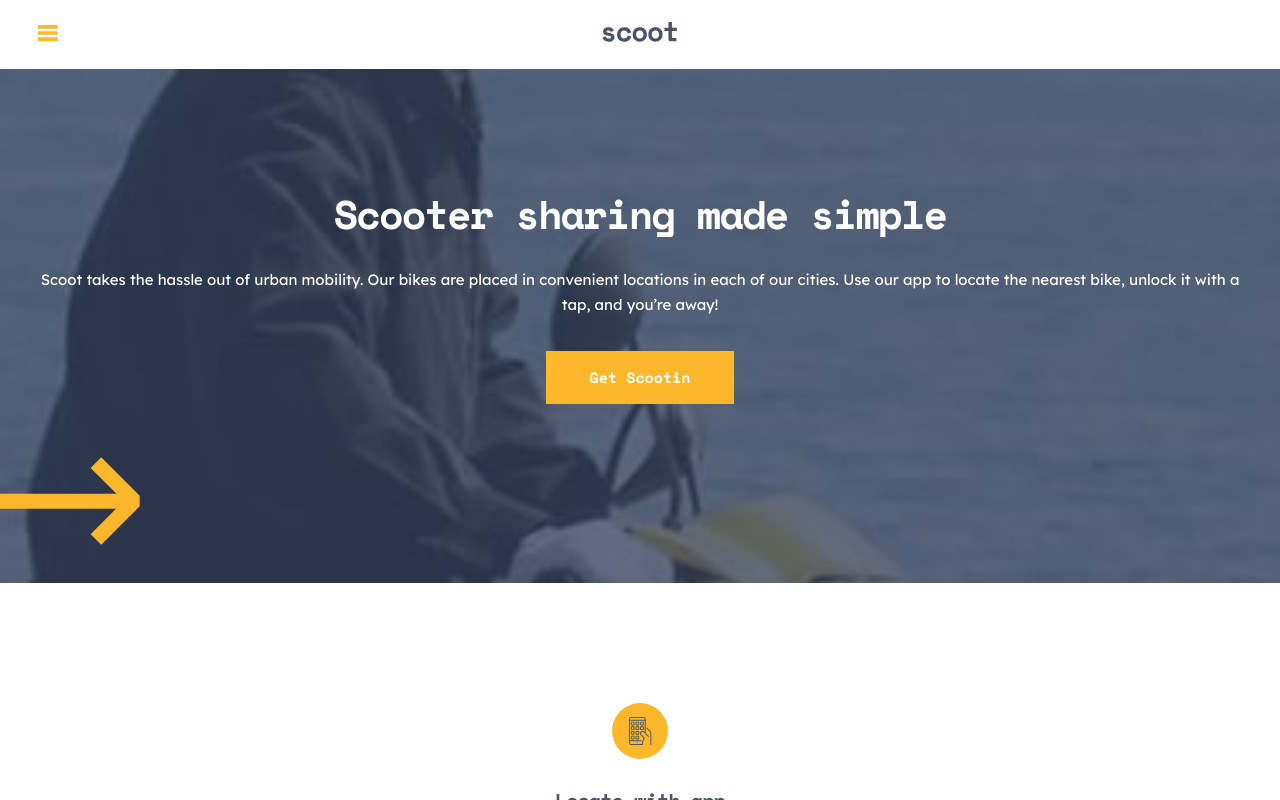
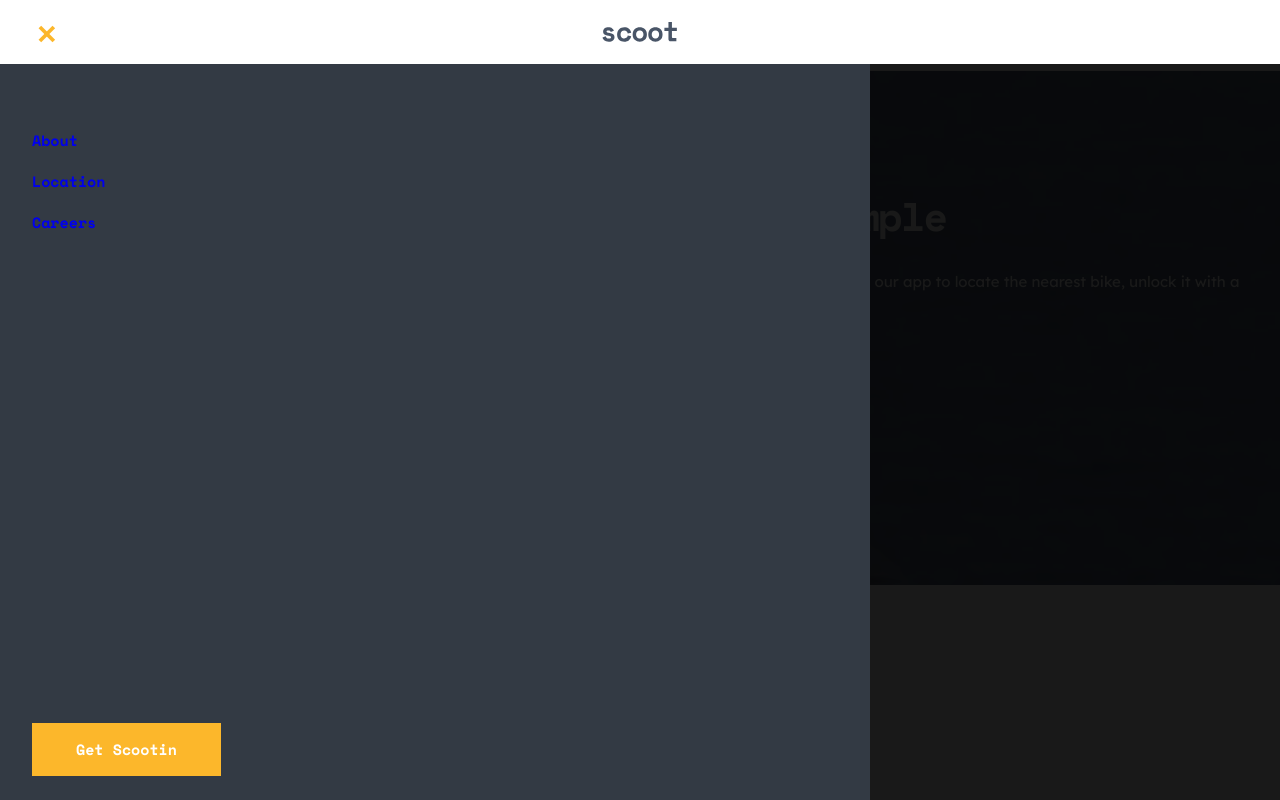
Before and after one commit to Oleksandr-Berd/scooter, a React (Create React App) app: page / in a window 1280 px wide. Both pictures are taken after a click on the button 48 px from the left and 34 px from the top of the page. Shown: the top 800 px of the page. Built offline with nearby package versions, Linux system fonts and the light colour scheme.

Commit message:
made portal and menu

```diff
--- a/public/index.html
+++ b/public/index.html
@@ -28,6 +28,7 @@
   </head>
   <body>
     <noscript>You need to enable JavaScript to run this app.</noscript>
+    <div id="modal-menu"></div>
     <div id="root"></div>
     <!--
       This HTML file is a template.
--- a/src/index.tsx
+++ b/src/index.tsx
@@ -8,6 +8,8 @@ import { BrowserRouter } from "react-router-dom";
 const root = ReactDOM.createRoot(
   document.getElementById("root") as HTMLElement
 );
+export const portalContainer = document.getElementById('modal-menu');
+
 root.render(
   <React.StrictMode>
     <BrowserRouter>
--- a/src/layouts/Header/Header.tsx
+++ b/src/layouts/Header/Header.tsx
@@ -1,14 +1,16 @@
 import * as SC from './HeaderStyles'
 
 import { ReactComponent as BurgerSvg } from "../../assets/icons/hamburger.svg";
+import {ReactComponent as CloseSvg} from '../../assets/icons/close.svg'
 
 import Logo from "../../components/Logo/Logo";
+import { IMenu } from '../../utils/interfaces';
 
-const Header: React.FC = () => {
+const Header: React.FC<IMenu> = ({handleMenu, isMenu}) => {
   return (
     <SC.HeaderStyled>
-      <SC.MenuBtn>
-        <BurgerSvg />
+      <SC.MenuBtn onClick={handleMenu}>
+        {isMenu ? <CloseSvg/> : <BurgerSvg/>}
       </SC.MenuBtn>
       <Logo location="header"/>
     </SC.HeaderStyled>
--- a/src/layouts/SharedLayout/SharedLayout.tsx
+++ b/src/layouts/SharedLayout/SharedLayout.tsx
@@ -1,17 +1,25 @@
-import { ReactNode, Suspense } from "react";
+import { ReactNode, Suspense, useState } from "react";
 import { DNA } from "react-loader-spinner";
 import Header from "../Header/Header";
 import Footer from "../Footer/Footer";
+import * as SC from './SharedLayoutStyles'
+
 import Download from "../../components/Download/Download";
+import ModalMenu from "../../ui/ModalMenu/ModalMenu";
 
 type Props = {
   children: ReactNode;
 };
 
 const SharedLayout: React.FC<Props> = ({ children }) => {
+const [isMenu, setIsMenu] = useState<boolean>(false)
+
+const handleMenu = () => setIsMenu(!isMenu)
+
   return (
-    <main>
-      <Header />
+    <SC.SharedLayoutStyled isMenu={isMenu}>
+      <Header handleMenu={handleMenu} isMenu={isMenu}/>
+      {isMenu ? <ModalMenu handleMenu={handleMenu}/> : null}
       <Suspense
         fallback={
           <DNA
@@ -28,7 +36,7 @@ const SharedLayout: React.FC<Props> = ({ children }) => {
       </Suspense>
       <Download/>
       <Footer />
-    </main>
+    </SC.SharedLayoutStyled>
   );
 };
 
--- /dev/null
+++ b/src/layouts/SharedLayout/SharedLayoutStyles.ts
@@ -0,0 +1,8 @@
+import styled from "@emotion/styled";
+import { IMenu } from "../../utils/interfaces";
+
+export const SharedLayoutStyled = styled.main<Partial <IMenu>>`
+max-height: ${props => props.isMenu ? "100vh" : "auto"};
+
+overflow: hidden;
+`
--- a/src/ui/BtnLink/BtnLink.tsx
+++ b/src/ui/BtnLink/BtnLink.tsx
@@ -1,9 +1,12 @@
 import * as SC from "./BtnLinkStyled";
 
-import { ILink } from "../../utils/interfaces";
+import { ILink, IMenu } from "../../utils/interfaces";
 
-const ButtonLink: React.FC<ILink> = ({ content, path }) => {
-  return <SC.LinkStyled href={path} content={content}>{content}</SC.LinkStyled>;
+const ButtonLink: React.FC<ILink & Partial<IMenu>> = ({ content, path, handleMenu }) => {
+  return (
+  <div onClick={handleMenu}>
+  <SC.LinkStyled href={path} content={content}>{content}</SC.LinkStyled>
+  </div>);
 };
 
 export default ButtonLink;
--- a/src/ui/BtnLink/BtnLinkStyled.ts
+++ b/src/ui/BtnLink/BtnLinkStyled.ts
@@ -2,6 +2,7 @@ import styled from "@emotion/styled";
 
 export const LinkStyled = styled.a`
 display: ${props => props.content === "Apply" && "block"};
+
 
 padding-top: 14px;
 padding-bottom: 14px;
--- /dev/null
+++ b/src/ui/ModalMenu/ModalMenu.tsx
@@ -0,0 +1,25 @@
+import ReactDOM from 'react-dom';
+
+import * as SC from './ModalMenuStyles'
+
+import { portalContainer } from "../..";
+import NavBar from '../NavBar/NavBar';
+import ButtonLink from '../BtnLink/BtnLink';
+import { IMenu } from '../../utils/interfaces';
+
+const ModalMenu:React.FC<Partial <IMenu>> = ({handleMenu}) => {
+
+    if (!portalContainer) {
+        // Handle the case where the portal container is not found
+        return null;
+      }
+
+    return ReactDOM.createPortal( <SC.Overlay>
+        <SC.SideBar>
+            <NavBar location='header' handleMenu={handleMenu}/>
+            <ButtonLink content='Get Scootin' path='#download' handleMenu={handleMenu}/>
+        </SC.SideBar>
+        </SC.Overlay>, portalContainer );
+}
+
+export default ModalMenu;
--- /dev/null
+++ b/src/ui/ModalMenu/ModalMenuStyles.ts
@@ -0,0 +1,30 @@
+import styled from "@emotion/styled";
+
+export const Overlay = styled.div`
+position: absolute;
+z-index: 5;
+transform: translateY(64px);
+
+
+width: 100vw;
+height: calc(100vh - 64px);
+
+
+background-color: rgba(0, 0, 0, 0.9);
+`
+
+export const SideBar = styled.aside`
+width: calc(68% - 32px*2);
+height: calc(100% - 64px - 24px);
+
+display: flex;
+flex-direction: column;
+justify-content: space-between;
+
+padding-top: 64px;
+padding-bottom: 24px;
+padding-left: 32px;
+padding-right: 32px;
+
+background-color: #333a44;
+`
--- a/src/ui/NavBar/NavBar.tsx
+++ b/src/ui/NavBar/NavBar.tsx
@@ -3,11 +3,11 @@ import { NavLink } from "react-router-dom";
 import * as SC from './NavBarStyled'
 
 import { navBar } from "../../db/db";
-import { ILocation } from "../../utils/interfaces";
+import { ILocation, IMenu } from "../../utils/interfaces";
 
-const NavBar:React.FC<ILocation> = ({location}) => {
+const NavBar:React.FC<ILocation & Partial<IMenu>> = ({location, handleMenu}) => {
     return ( <nav>
-        {navBar.map(({id, name, path})=> <SC.NavBarItem key={id} location={location}><NavLink to={path}>{name}</NavLink></SC.NavBarItem>)}
+        {navBar.map(({id, name, path})=> <SC.NavBarItem key={id} location={location} onClick={handleMenu}><NavLink to={path}>{name}</NavLink></SC.NavBarItem>)}
     </nav> );
 }
 
```
Also changed, not shown: src/utils/interfaces.ts (+7 -0 lines).
